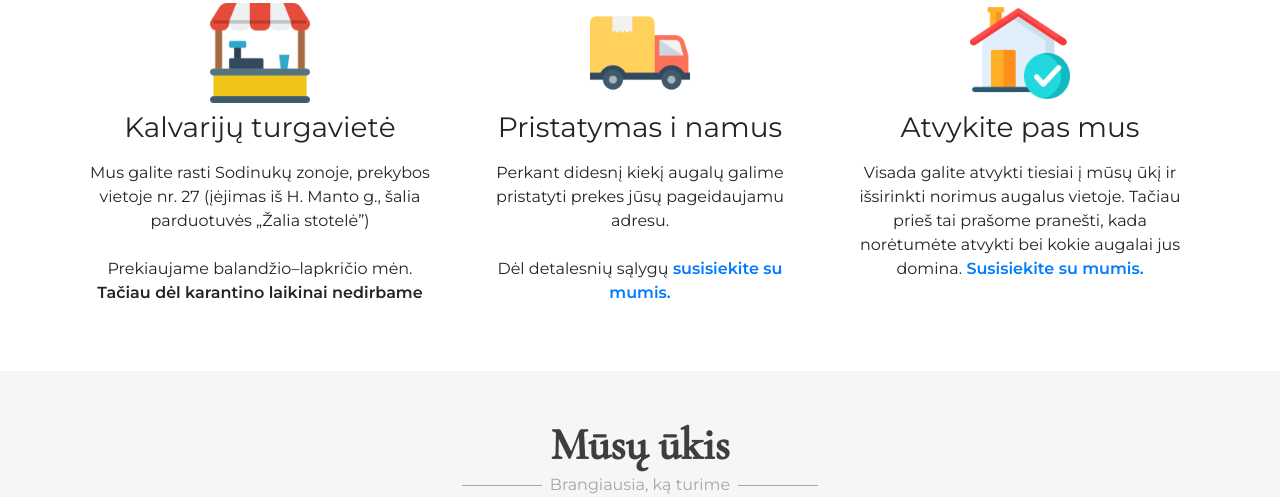
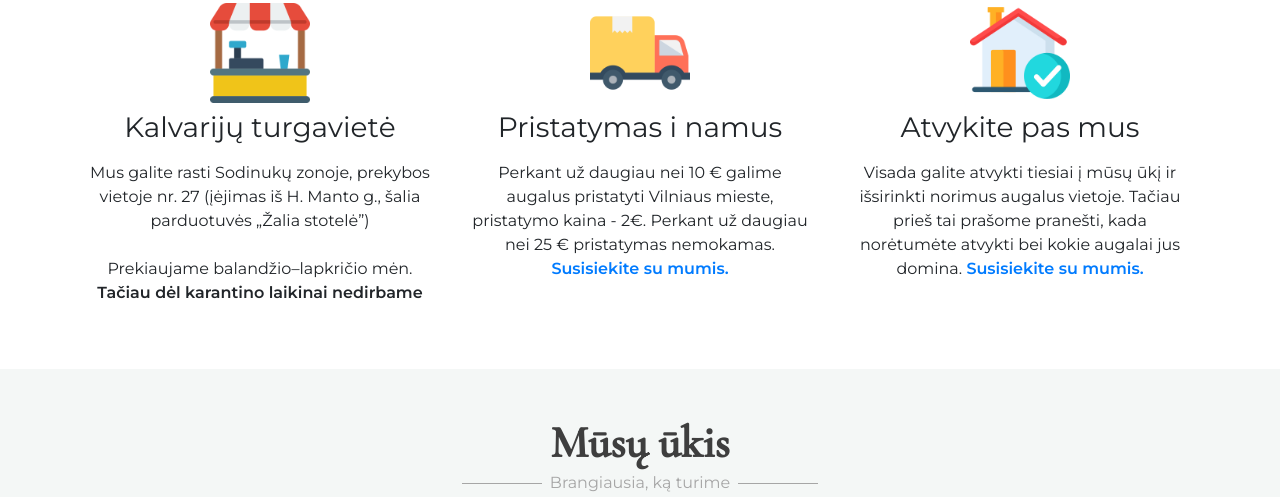
Before and after one commit to KasparasDijokas/Nasturtai, a plain HTML site: page index.html in a window 1280 px wide. Shown: the part 2371-2868 px from the top of the page. Drawn offline with nearby package versions, Linux system fonts and the light colour scheme.

Commit message:
delivery

```diff
--- a/index.html
+++ b/index.html
@@ -225,8 +225,8 @@
           <div class="delivery-card col-md-4 col-sm-6 col-12" >
             <img src="img/icons/delivery.png" class="resume-img mb-2" width="100" alt="">
             <h3>Pristatymas i namus</h3>
-            <p>Perkant didesnį kiekį augalų galime pristatyti prekes jūsų pageidaujamu adresu.
-              <br><br>Dėl detalesnių sąlygų<a href="kontaktai.html"> susisiekite su mumis. </a></p>
+            <p>Perkant už daugiau nei 10 € galime augalus pristatyti Vilniaus mieste, pristatymo kaina - 2€. Perkant už daugiau nei 25 € pristatymas nemokamas.
+            <a href="kontaktai.html"> Susisiekite su mumis. </a></p>
           </div>
           <div class="delivery-card col-md-4 col-sm-6 col-12">
             <img src="img/icons/real-estate.png" class="resume-img mb-2" width="100" alt="">
```
